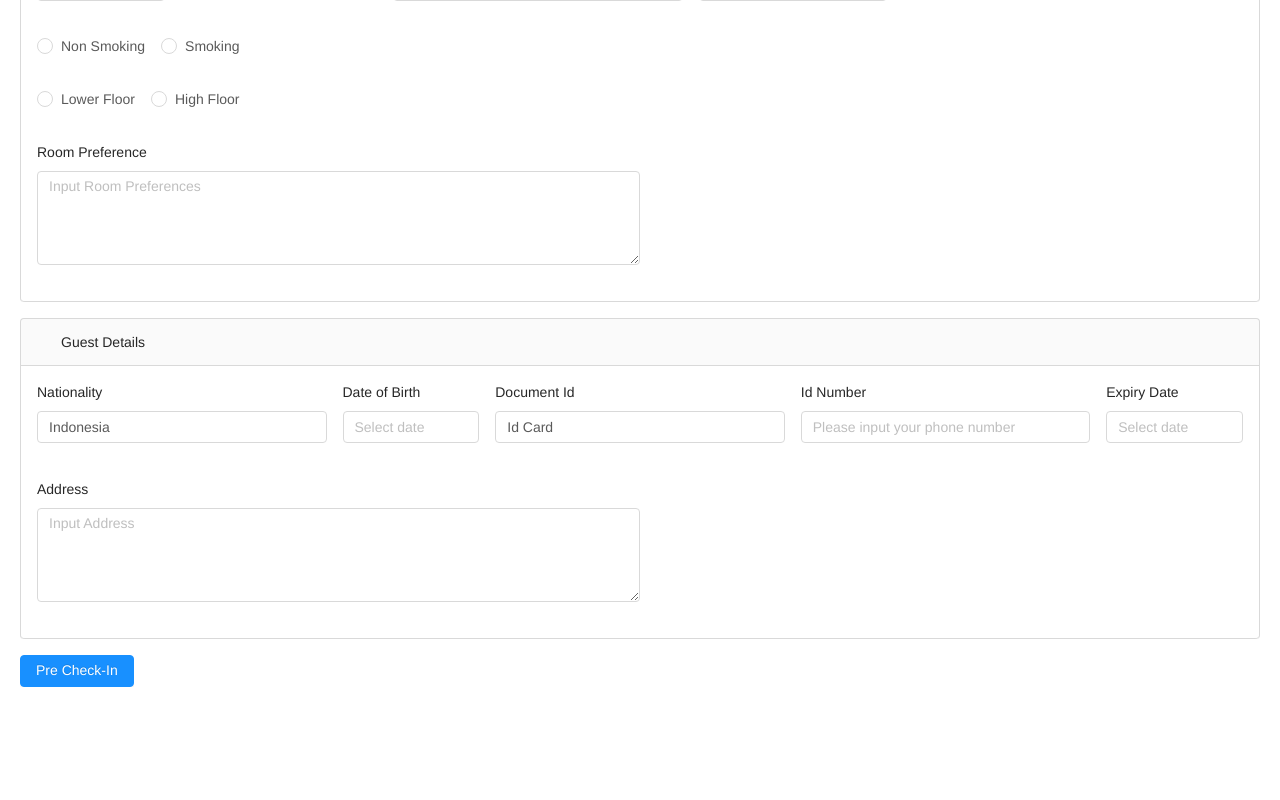
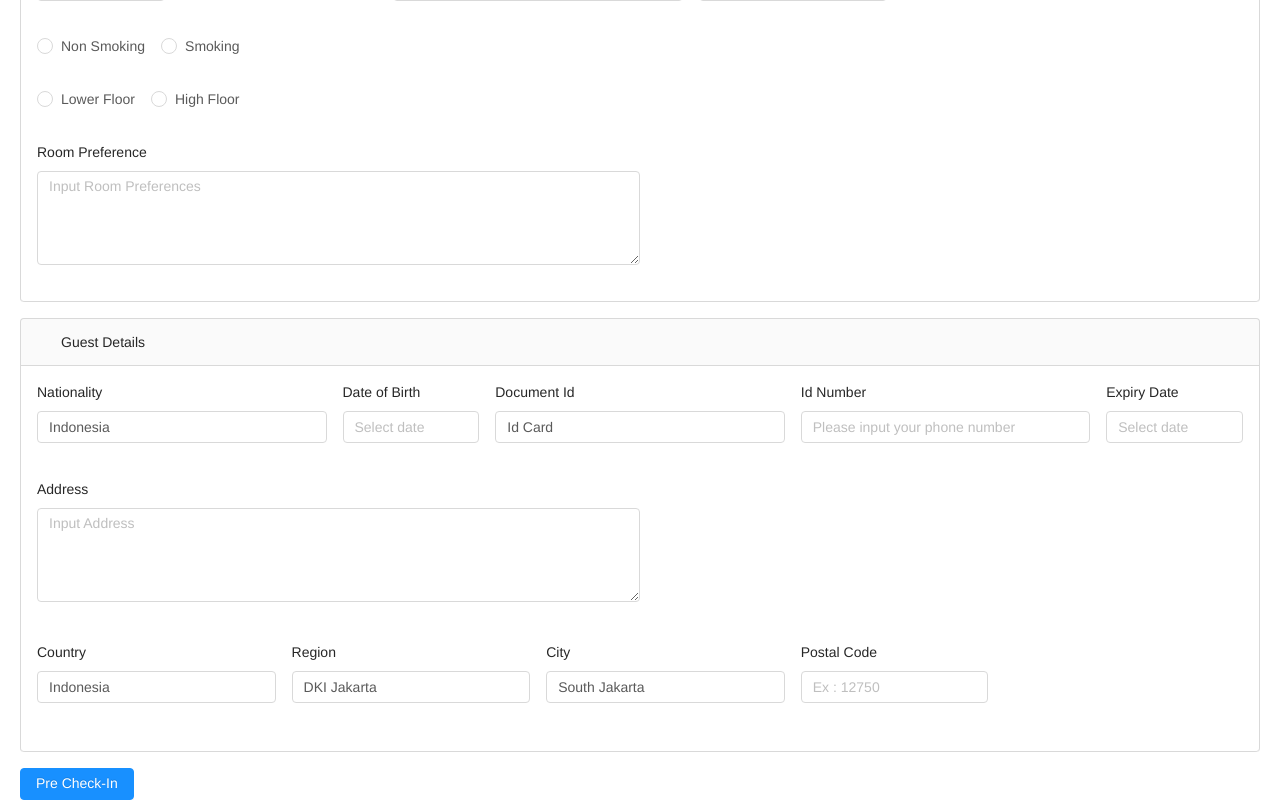
Before and after one commit to cybanjar/precheck-in, a Vue app: page / in a window 1280 px wide. Shown: the part 912-1712 px from the top of the page. Before the commit the page ends 1599 px from the top, so only its background shows below. Built offline with nearby package versions, Linux system fonts and the light colour scheme.

Commit message:
w push dulu deh...hehe

```diff
--- a/src/views/About.vue
+++ b/src/views/About.vue
@@ -34,7 +34,7 @@
             <a-col :span="1" :xl="1" :xs="4">
               <a-icon type="check-circle" :style="{ fontSize: '2rem' }" theme="twoTone" />
             </a-col>
-            <a-col :span="22" :xl="19" :xs="19">
+            <a-col :span="22" :xl="22" :xs="19">
               <p>
                 From
                 <span class="font-weight-bold">12/06/2020</span> until
@@ -46,7 +46,13 @@
               </p>
             </a-col>
             <a-col :span="1" :xl="1" :xs="1">
-              <a-icon type="setting" theme="filled" @click="showModal" />
+              <a-icon
+                type="setting"
+                :style="{ fontSize: '1.5rem' }"
+                class="float-right align-self-center"
+                theme="filled"
+                @click="showModal"
+              />
             </a-col>
           </a-row>
         </a-card>
@@ -134,11 +140,17 @@
               <a-row>
                 <a-card :style="information">
                   <a-row>
-                    <a-col :span="23" :xl="21" :xs="23">
+                    <a-col :span="23" :xl="23" :xs="23">
                       <p :style="{fontSize: '22px', lineHeight: '1.925rem' }">Arrival</p>
                     </a-col>
                     <a-col :span="1" :xl="1" :xs="1">
-                      <a-icon type="setting" theme="filled" @click="munculModal" />
+                      <a-icon
+                        type="setting"
+                        :style="{ fontSize: '1.5rem' }"
+                        class="float-right align-self-center"
+                        theme="filled"
+                        @click="munculModal"
+                      />
                     </a-col>
                   </a-row>
                 </a-card>
@@ -254,6 +266,44 @@
                 <a-col :span="12" :xl="12" :xs="24">
                   <a-form-item label="Address">
                     <a-textarea placeholder="Input Address" :rows="4" />
+                  </a-form-item>
+                </a-col>
+              </a-row>
+              <a-row :gutter="[16, 8]">
+                <a-col :span="5" :xl="5" :xs="24">
+                  <a-form-item label="Country">
+                    <a-select default-value="Indonesia">
+                      <a-select-option value="indonesia">Indonesia</a-select-option>
+                      <a-select-option value="america">America</a-select-option>
+                      <a-select-option value="arabsaudi">Arab Saudi</a-select-option>
+                    </a-select>
+                  </a-form-item>
+                </a-col>
+                <a-col :span="5" :xl="5" :xs="24">
+                  <a-form-item label="Region">
+                    <a-select default-value="DKI Jakarta">
+                      <a-select-option value="jakarta">DKI Jakarta</a-select-option>
+                      <a-select-option value="west_java">West Java</a-select-option>
+                      <a-select-option value="central_java">Central Java</a-select-option>
+                      <a-select-option value="east_java">East Java</a-select-option>
+                      <a-select-option value="banten">Banten</a-select-option>
+                    </a-select>
+                  </a-form-item>
+                </a-col>
+                <a-col :span="5" :xl="5" :xs="24">
+                  <a-form-item label="City">
+                    <a-select default-value="South Jakarta">
+                      <a-select-option value="south">South Jakarta</a-select-option>
+                      <a-select-option value="west">West Jakarta</a-select-option>
+                      <a-select-option value="east">East Jakarta</a-select-option>
+                      <a-select-option value="north">North Jakata</a-select-option>
+                      <a-select-option value="central">Central Jakata</a-select-option>
+                    </a-select>
+                  </a-form-item>
+                </a-col>
+                <a-col :span="4" :xl="4" :xs="12">
+                  <a-form-item label="Postal Code">
+                    <a-input placeholder="Ex : 12750" />
                   </a-form-item>
                 </a-col>
               </a-row>
@@ -514,4 +564,11 @@ h3 {
 .ant-card-meta-title {
   font-weight: bolder !important;
 }
+.float-right {
+  float: right !important;
+}
+.align-self-center {
+  -ms-flex-item-align: center !important;
+  align-self: center !important;
+}
 </style>
--- a/src/views/Home.vue
+++ b/src/views/Home.vue
@@ -50,7 +50,7 @@
       </a-row>
       <div>
         <a-tabs default-active-key="1" @change="callback">
-          <a-tab-pane key="1" tab="Tab Willy">
+          <a-tab-pane key="1" tab="Willy Wanta">
             <a-form layout="vertical" :form="form">
               <a-row :gutter="16">
                 <!-- Col Title 3-->
@@ -69,7 +69,14 @@
                       initial-value="Willy Wanta"
                       v-decorator="[
                         'username',
-                  { rules: [{ required: true, message: 'Please input your name' }] },
+                        {
+                          rules: [
+                            {
+                              required: true,
+                              message: 'Please input your name',
+                            },
+                          ],
+                        },
                       ]"
                       placeholder="Willy Wanta"
                       disabled
@@ -82,7 +89,14 @@
                     <a-input
                       v-decorator="[
                         'email',
-                      { rules: [{ required: checkNick, message: 'Please input your email' }] },
+                        {
+                          rules: [
+                            {
+                              required: checkNick,
+                              message: 'Please input your email',
+                            },
+                          ],
+                        },
                       ]"
                       placeholder="willywanta@gmail.com"
                       disabled
@@ -103,7 +117,14 @@
                     <a-input
                       v-decorator="[
                         'nickname',
-                      { rules: [{ required: true, message: 'Please input your phone number' }] },
+                        {
+                          rules: [
+                            {
+                              required: true,
+                              message: 'Please input your phone number',
+                            },
+                          ],
+                        },
                       ]"
                       placeholder="81220002020"
                       disabled
@@ -122,7 +143,11 @@
                     </a-col>
                     <a-col :span="3" :xl="3" :xs="24">
                       <a-form-item label="Request">
-                        <a-checkbox>Pickup Required</a-checkbox>
+                        <a-checkbox
+                          :indeterminate="indeterminate"
+                          :checked="checkAll"
+                          @change="onCheckAllChange"
+                        >Pickup Required</a-checkbox>
                       </a-form-item>
                     </a-col>
                     <a-col :span="6" :xl="6" :xs="24">
@@ -176,7 +201,7 @@
               >
                 <a-collapse-panel key="1" header="Guest Details">
                   <a-icon slot="extra" type="setting" />
-                  <a-row :gutter="[16,8]">
+                  <a-row :gutter="[16, 8]">
                     <a-col :span="6" :xl="6" :xs="24">
                       <a-form-item label="Nationality">
                         <a-select default-value="Indonesia">
@@ -211,19 +236,59 @@
                       </a-form-item>
                     </a-col>
                   </a-row>
+                  <a-row>
                     <a-col :span="12" :xl="12" :xs="24">
                       <a-form-item label="Address">
                         <a-textarea placeholder="Input Address" :rows="4" />
                       </a-form-item>
                     </a-col>
+                  </a-row>
+                  <a-row :gutter="[16, 8]">
+                    <a-col :span="5" :xl="5" :xs="24">
+                      <a-form-item label="Country">
+                        <a-select default-value="Indonesia">
+                          <a-select-option value="indonesia">Indonesia</a-select-option>
+                          <a-select-option value="america">America</a-select-option>
+                          <a-select-option value="arabsaudi">Arab Saudi</a-select-option>
+                        </a-select>
+                      </a-form-item>
+                    </a-col>
+                    <a-col :span="5" :xl="5" :xs="24">
+                      <a-form-item label="Region">
+                        <a-select default-value="DKI Jakarta">
+                          <a-select-option value="jakarta">DKI Jakarta</a-select-option>
+                          <a-select-option value="west_java">West Java</a-select-option>
+                          <a-select-option value="central_java">Central Java</a-select-option>
+                          <a-select-option value="east_java">East Java</a-select-option>
+                          <a-select-option value="banten">Banten</a-select-option>
+                        </a-select>
+                      </a-form-item>
+                    </a-col>
+                    <a-col :span="5" :xl="5" :xs="24">
+                      <a-form-item label="City">
+                        <a-select default-value="South Jakarta">
+                          <a-select-option value="south">South Jakarta</a-select-option>
+                          <a-select-option value="west">West Jakarta</a-select-option>
+                          <a-select-option value="east">East Jakarta</a-select-option>
+                          <a-select-option value="north">North Jakata</a-select-option>
+                          <a-select-option value="central">Central Jakata</a-select-option>
+                        </a-select>
+                      </a-form-item>
+                    </a-col>
+                    <a-col :span="4" :xl="4" :xs="12">
+                      <a-form-item label="Postal Code">
+                        <a-input placeholder="Ex : 12750" />
+                      </a-form-item>
+                    </a-col>
+                  </a-row>
                 </a-collapse-panel>
               </a-collapse>
             </a-form>
           </a-tab-pane>
-          <a-tab-pane key="2" tab="Tab 2">Content Tab 2</a-tab-pane>
-          <a-tab-pane key="3" tab="Tab 3">Content Tab 3</a-tab-pane>
-          <a-tab-pane key="4" tab="Tab 4">Content Tab 4</a-tab-pane>
-          <a-tab-pane key="5" tab="Tab 5">Content Tab 5</a-tab-pane>
+          <a-tab-pane key="2" tab="Guest 2">Content Tab 2</a-tab-pane>
+          <a-tab-pane key="3" tab="Guest 3">Content Tab 3</a-tab-pane>
+          <a-tab-pane key="4" tab="Guest 4">Content Tab 4</a-tab-pane>
+          <a-tab-pane key="5" tab="Guest 5">Content Tab 5</a-tab-pane>
         </a-tabs>
         <a-button class="mt-3" type="primary">Pre Check-In</a-button>
       </div>
@@ -244,7 +309,7 @@ import Antd, {
   Input,
   Collapse,
   Radio,
-  DatePicker
+  DatePicker,
 } from "ant-design-vue";
 import "ant-design-vue/dist/antd.css";
 import moment from "moment";
@@ -277,11 +342,11 @@ Vue.component(
 Vue.use(Antd);
 const formItemLayout = {
   labelCol: { span: 4 },
-  wrapperCol: { span: 8 }
+  wrapperCol: { span: 8 },
 };
 const formTailLayout = {
   labelCol: { span: 4 },
-  wrapperCol: { span: 8, offset: 4 }
+  wrapperCol: { span: 8, offset: 4 },
 };
 export default {
   data() {
@@ -292,17 +357,17 @@ export default {
       form: this.$form.createForm(this, { name: "dynamic_rule" }),
       activeKey: ["1"],
       title: ["Mr", "Mrs"],
-      expandIconPosition: "left"
+      expandIconPosition: "left",
     };
   },
   watch: {
     activeKey(key) {
       console.log(key);
-    }
+    },
   },
   methods: {
     check() {
-      this.form.validateFields(err => {
+      this.form.validateFields((err) => {
         if (!err) {
           console.info("success");
         }
@@ -317,8 +382,8 @@ export default {
       this.$nextTick(() => {
         this.form.validateFields(["nickname"], { force: true });
       });
-    }
-  }
+    },
+  },
 };
 </script>
 
@@ -433,4 +498,8 @@ h3 {
 .ant-card-meta-title {
   font-weight: bolder !important;
 }
+.align-self-center {
+  -ms-flex-item-align: center !important;
+  align-self: center !important;
+}
 </style>
```
Lines whose indentation alone changed are shown as unchanged.
